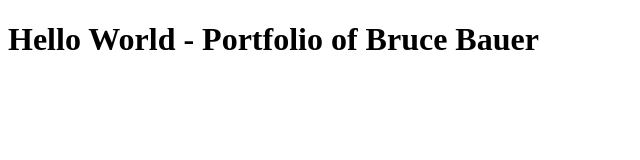
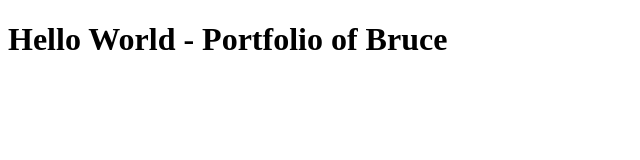
Before and after one commit to blbauer/testportfolio, a plain HTML site: page index.html in a window 1280 px wide. Shown: the whole page, without its empty margins (0-640 px from the left). Drawn offline with Linux system fonts and the light colour scheme.

Commit message:
Update index.html

```diff
--- a/index.html
+++ b/index.html
@@ -1,6 +1,6 @@
 <!DOCTYPE html>
 <html>
 <body>
-  <h1>Hello World - Portfolio of Bruce Bauer</h1>
+  <h1>Hello World - Portfolio of Bruce</h1>
 </body>
 </html>
```
